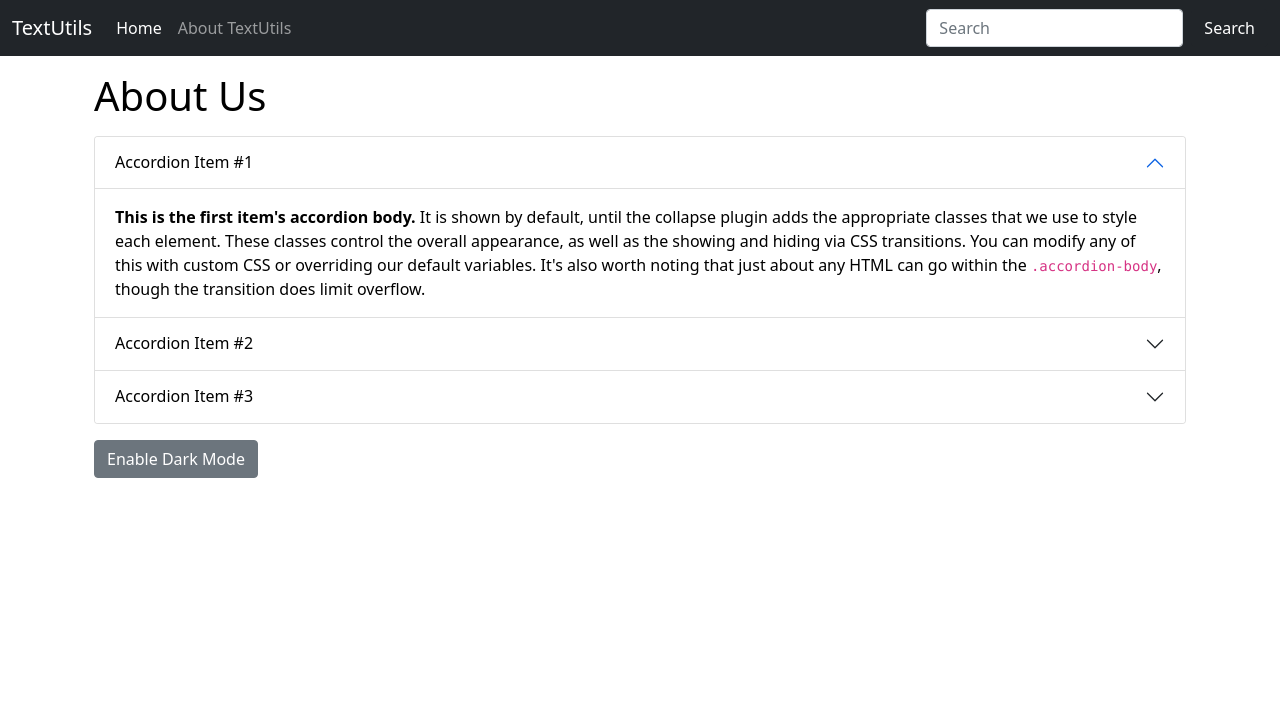
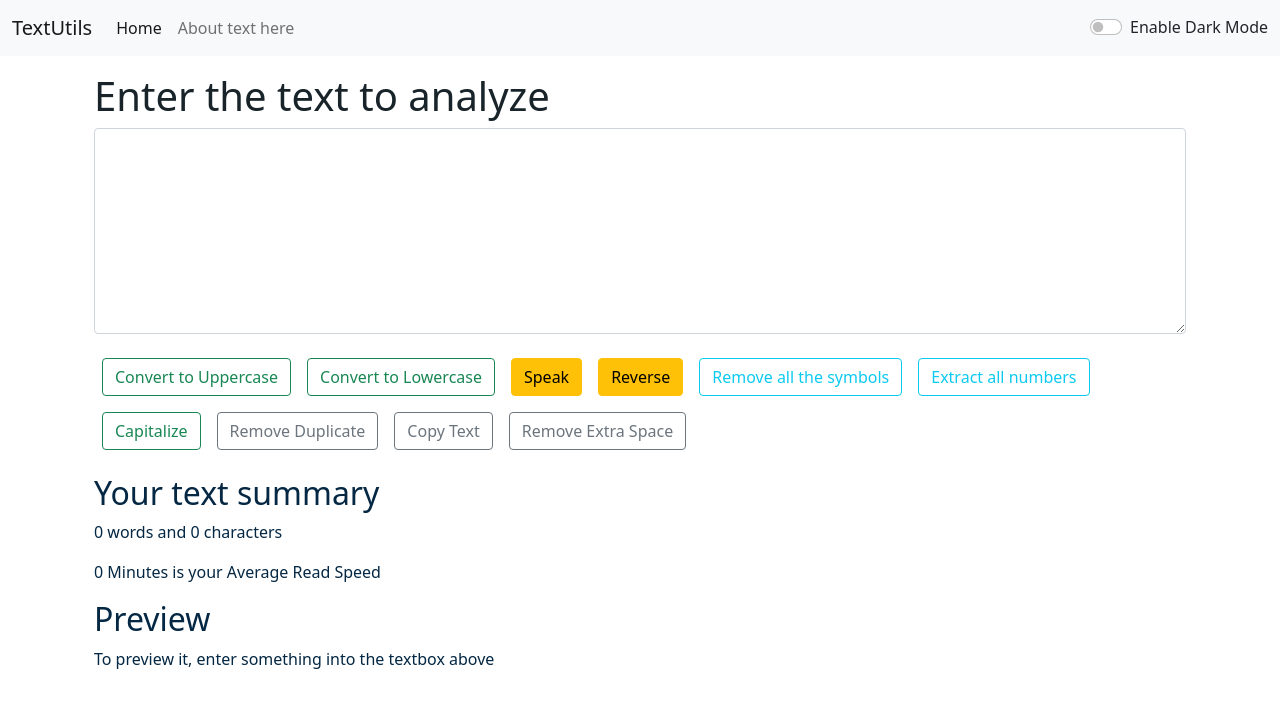
Before and after one commit to Subham-Maity/textutils, a React (Create React App) app: page / in a window 1280 px wide. Shown: the top 708 px of the page. Built offline with nearby package versions, Linux system fonts and the light colour scheme.

Commit message:
Improving Dark Mode & Refactoring App

```diff
--- a/src/App.js
+++ b/src/App.js
@@ -1,19 +1,31 @@
 import './App.css';
-import React from './react.gif';
 import Navbar from "./components/Navbar";
-import About from "./components/About";
+// import About from "./components/About";
 
-// import TextForm from "./components/TextForm";
-
+import TextForm from "./components/TextForm";
+import React, { useState } from 'react';
 
 
 function App() {
+    const [mode, setMode] = useState('light'); // Whether dark mode is enabled or not
+
+    const toggleMode = ()=>{
+        if(mode === 'light'){
+            setMode('dark');//setMode('dark'); is a function that sets the state of mode to dark
+            document.body.style.backgroundColor = '#182429';
+        }
+        else{
+            setMode('light');
+            document.body.style.backgroundColor = 'white';
+        }
+    }
   return (
       <>
-          <Navbar title = "TextUtils" aboutText = "About TextUtils"/>
+          <Navbar title="TextUtils" mode={mode} toggleMode={toggleMode} />
+
           <div className="container my-3">
-        {/*<TextForm heading="Enter the text to analyze"/>*/}
-        <About/>
+        <TextForm heading="Enter the text to analyze" mode = {mode} />
+        {/*<About/>*/}
           </div>
       </>
   );
--- a/src/components/Navbar.js
+++ b/src/components/Navbar.js
@@ -3,7 +3,7 @@ import propTypes from "prop-types";
 
 export default function Navbar(props) {
     return (
-        <nav className="navbar navbar-expand-lg navbar-dark bg-dark">
+        <nav className={`navbar navbar-expand-lg navbar-${props.mode} bg-${props.mode}`} >
             <div className="container-fluid">
                 <a className="navbar-brand" href="/">{props.title}</a>
                 <button className="navbar-toggler" type="button" data-bs-toggle="collapse"
@@ -21,10 +21,25 @@ export default function Navbar(props) {
                         </li>
 
                     </ul>
-                    <form className="d-flex">
-                        <input className="form-control me-2" type="search" placeholder="Search" aria-label="Search"/>
-                        <button className="btn btn-dark" type="submit">Search</button>
-                    </form>
+                    {/*<form className="d-flex">*/}
+                    {/*    <input className="form-control me-2" type="search" placeholder="Search" aria-label="Search"/>*/}
+                    {/*    <button className="btn btn-dark" type="submit">Search</button>*/}
+                    {/*</form>*/}
+
+
+
+                    {/*Explanation: In the Parent className we have used Ternary Operators.
+                        Ternary Operators are used for decision-making in place of longer if and else conditional statements.
+                         We have used it to change the color of the text while changing the mode for better visibility.
+                          A toggleMode function is assigned to the button which will be invoked on clicking the button.*/}
+                    <div className={`form-check form-switch text-${props.mode==='light'?'dark':'light'}`}>
+
+
+
+
+                        <input className="form-check-input" onClick={props.toggleMode} type="checkbox" role="switch" id="flexSwitchCheckDefault"/>
+                            <label className="form-check-label" htmlFor="flexSwitchCheckDefault">Enable Dark Mode</label>
+                    </div>
                 </div>
             </div>
         </nav>
--- a/src/components/TextForm.js
+++ b/src/components/TextForm.js
@@ -74,14 +74,16 @@ export default function TextForm(props) {
     const[text,setText] = useState("");
     return (
         <>
-        <div className= "container">
+        <div className= "container" style={{color: props.mode==='dark'?'white':'#182429'}}>
 
             <h1>{props.heading} </h1>
             <div className="mb-3">
-                <textarea className="form-control" value ={text} onChange={handleOnChange} id="myBox" rows="8"></textarea>
+                {/*Explanation: The above code changes the background color of the TextBox according to the mode which is being enabled.
+                 For example, if dark mode is enabled then the background color of the TextBox will be grey otherwise white.*/}
+                <textarea className="form-control" value={text} onChange={handleOnChange} style={{backgroundColor: props.mode==='dark'?'grey':'white', color: props.mode==='dark'?'white':'#182429'}} id="myBox" rows="8"></textarea>
             </div>
-            <button className="btn btn-outline-dark mx-1 my-1" onClick={handleUpClick}>Convert to Uppercase</button>
-            <button className="btn btn-outline-dark mx-1 my-1" onClick={handleLoClick}>Convert to Lowercase</button>
+            <button className="btn btn-outline-success mx-2 my-2" onClick={handleUpClick}>Convert to Uppercase</button>
+            <button className="btn btn-outline-success mx-2 my-2" onClick={handleLoClick}>Convert to Lowercase</button>
             <button type="submit" onClick={speak} className="btn btn-warning mx-2 my-2">Speak</button>
             <button type="submit" onClick={handleReverse} className="btn btn-warning mx-2 my-2">Reverse</button>
             <button type="submit" onClick={handletextExtract} className="btn btn-outline-info mx-2 my-2">Remove all the symbols</button>
@@ -94,14 +96,15 @@ export default function TextForm(props) {
 
         </div>
 
-     <div className="container my-3">
+            <div className="container my-3" style={{color: props.mode==='dark'?'white':'#042743'}}>
          <h2>Your text summary</h2>
-         {/*Call the split() method on the string, passing it a string containing a space as a parameter. The split method will return an array of the string's words, on which you can access the length property to get the number of words in the string.*/}
+         {/*Call the split() method on the string, passing it a string containing a space as a parameter. The split method will return an array of the string's words,
+          on which you can access the length property to get the number of words in the string.*/}
          <p>{text.replace(/\n/g, " ").split(' ').filter(value => value != "").length } words and {text.length} characters</p>
          <p>{0.008 * text.replace(/\n/g, " ").split(' ').filter(value => value != "").length } Minutes is your Average Read Speed</p>
-         <h2>Preview</h2>
-         <p>{text.length>0?text:"Nothing to preview!"}</p>
-             </div>
+                <h2>Preview</h2>
+                <p>{text.length>0?text:"To preview it, enter something into the textbox above"}</p>
+            </div>
 
     </>
     );
```
